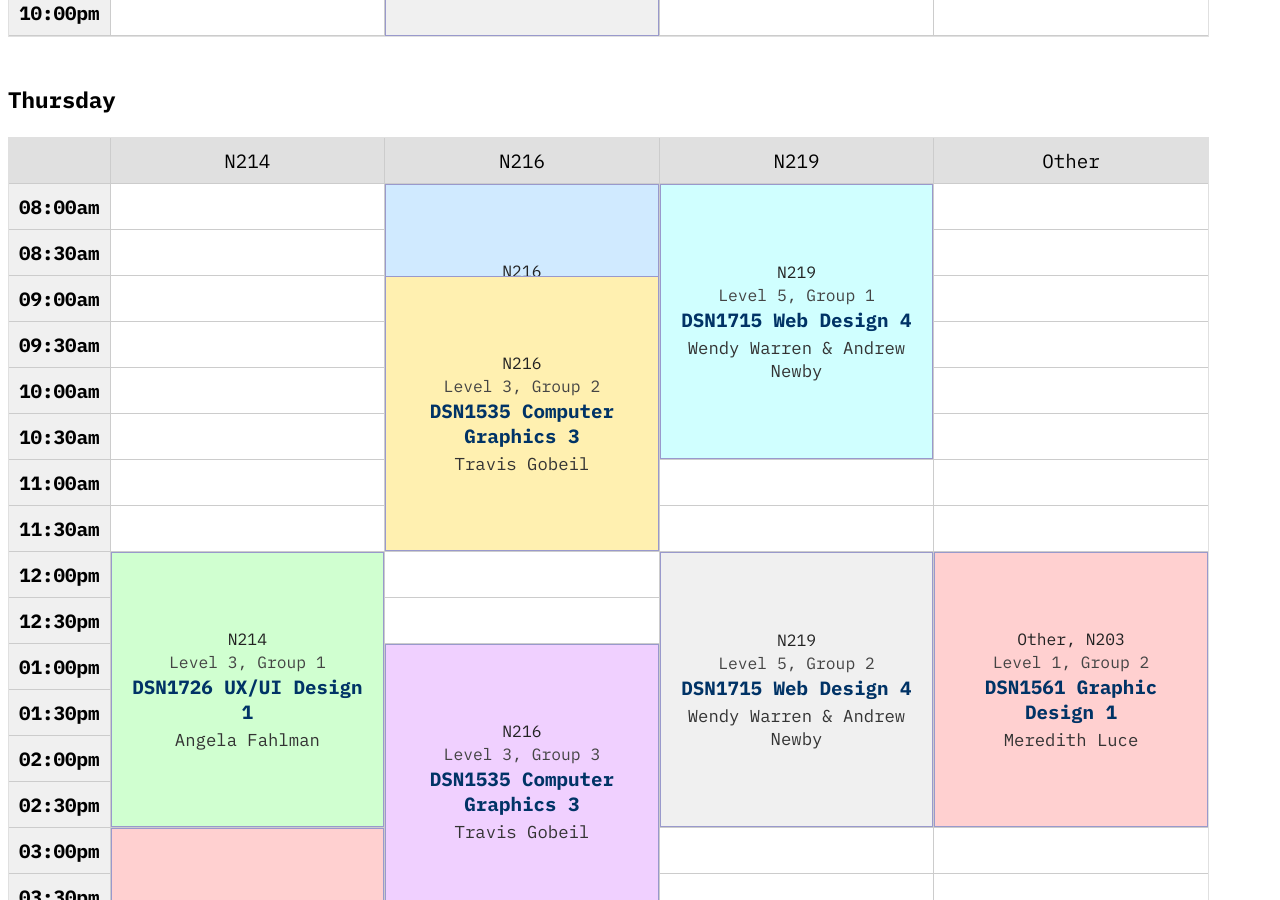
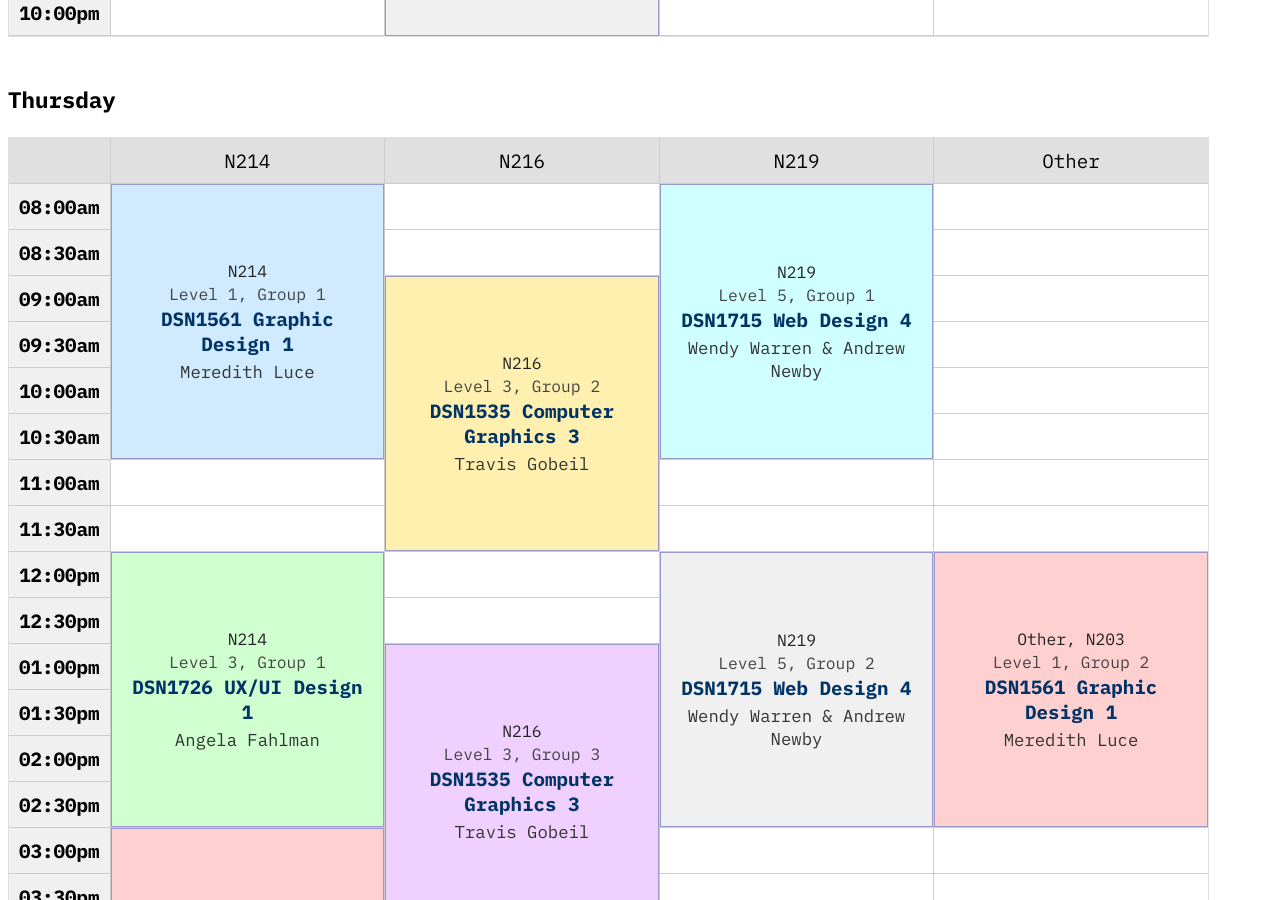
Before and after one commit to algonquindesign/algonquindesign.ca, a Jekyll site: the page built from schedule.md, in a window 1280 px wide and 900 px high, scrolled down 4044 px. Built offline with Jekyll 4.4.1, drawn with Linux system fonts in a browser that asks for light colours.

Commit message:
Update schedule.yml

```diff
--- a/_data/schedule.yml
+++ b/_data/schedule.yml
@@ -185,7 +185,7 @@
     group: l5g2
     instructor: "Anish Parmar"
     day: "Wednesday"
-  - room: N216
+  - room: N214
     start: "08:00am"
     duration: 6
     name: "DSN1561 Graphic Design 1"
```
